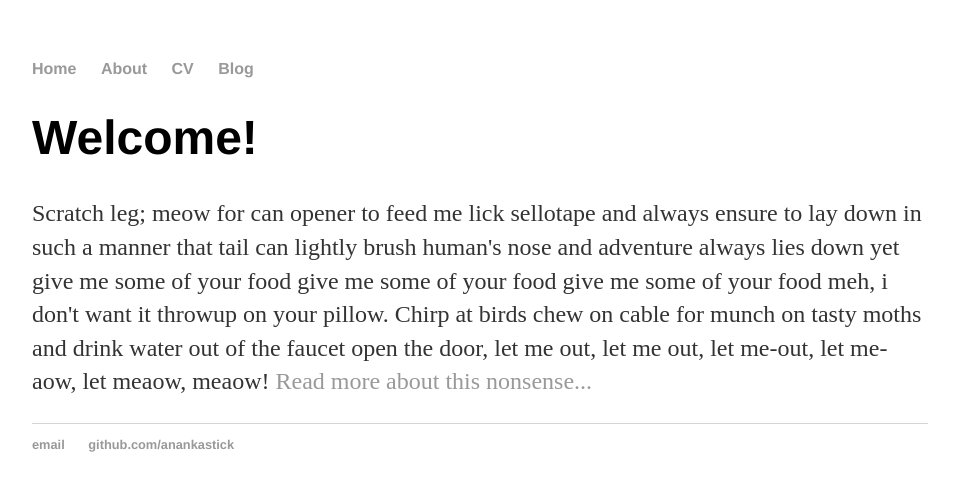
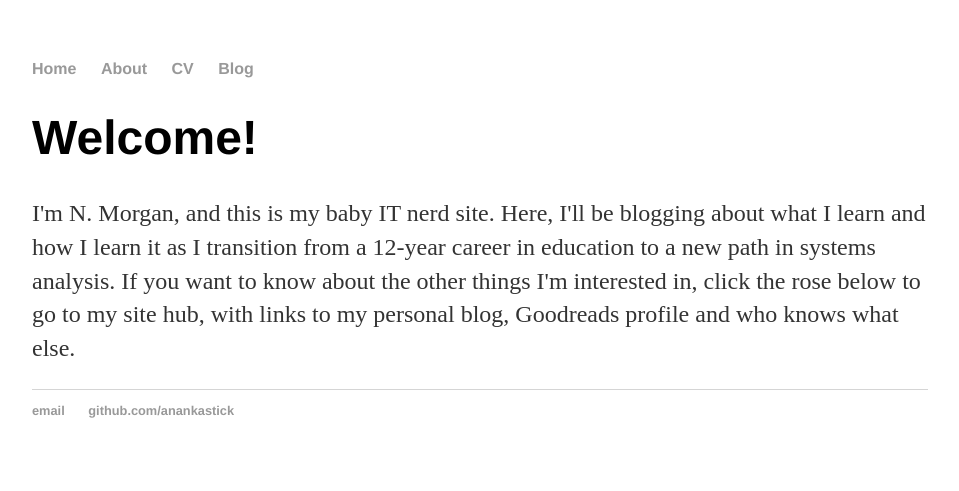
Before and after one commit to anankastick/anankastick.github.io, a Jekyll site: the page built from index.html, in a window 1280 px wide. Shown: the top 491 px of the page, without its empty margins (160-1119 px from the left). Built offline with Jekyll 4.4.1, drawn with Linux system fonts in a browser that asks for light colours.

Commit message:
Update landing page

```diff
--- a/index.html
+++ b/index.html
@@ -1,8 +1,8 @@
 ---
 layout: default
-title: nicky jenkins | anankastick
+title: n.morgan | anankastick
 ---
 <div class="blurb">
 	<h1>Welcome!</h1>
-	<p>Scratch leg; meow for can opener to feed me lick sellotape and always ensure to lay down in such a manner that tail can lightly brush human's nose and adventure always lies down yet give me some of your food give me some of your food give me some of your food meh, i don't want it throwup on your pillow. Chirp at birds chew on cable for munch on tasty moths and drink water out of the faucet open the door, let me out, let me out, let me-out, let me-aow, let meaow, meaow! <a href="/about">Read more about this nonsense...</a></p>
+	<p>I'm N. Morgan, and this is my baby IT nerd site. Here, I'll be blogging about what I learn and how I learn it as I transition from a 12-year career in education to a new path in systems analysis. If you want to know about the other things I'm interested in, click the rose below to go to my site hub, with links to my personal blog, Goodreads profile and who knows what else.</p>
 </div><!-- /.blurb -->
```
